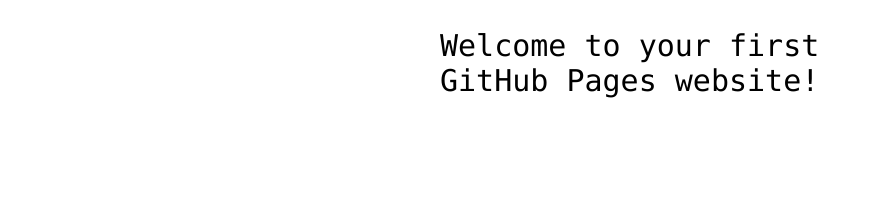
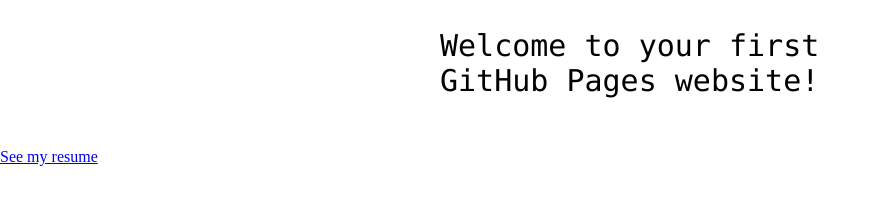
Before and after one commit to Dipanjan-M/Dipanjan-M.github.io, a plain HTML site: page index.html in a window 1280 px wide. Shown: the part 360-564 px from the top of the page, without its empty margins (0-894 px from the left). Drawn offline with Linux system fonts and the light colour scheme.

Commit message:
Update index.html

```diff
--- a/index.html
+++ b/index.html
@@ -13,6 +13,7 @@
 
 <!-- Change this code here by copy and pasting your template on line 15 -->
 <p>Welcome to your first GitHub Pages website!</p>
+  <a href="mycv.html">See my resume</a>
 
 </body>
 </html>
```
